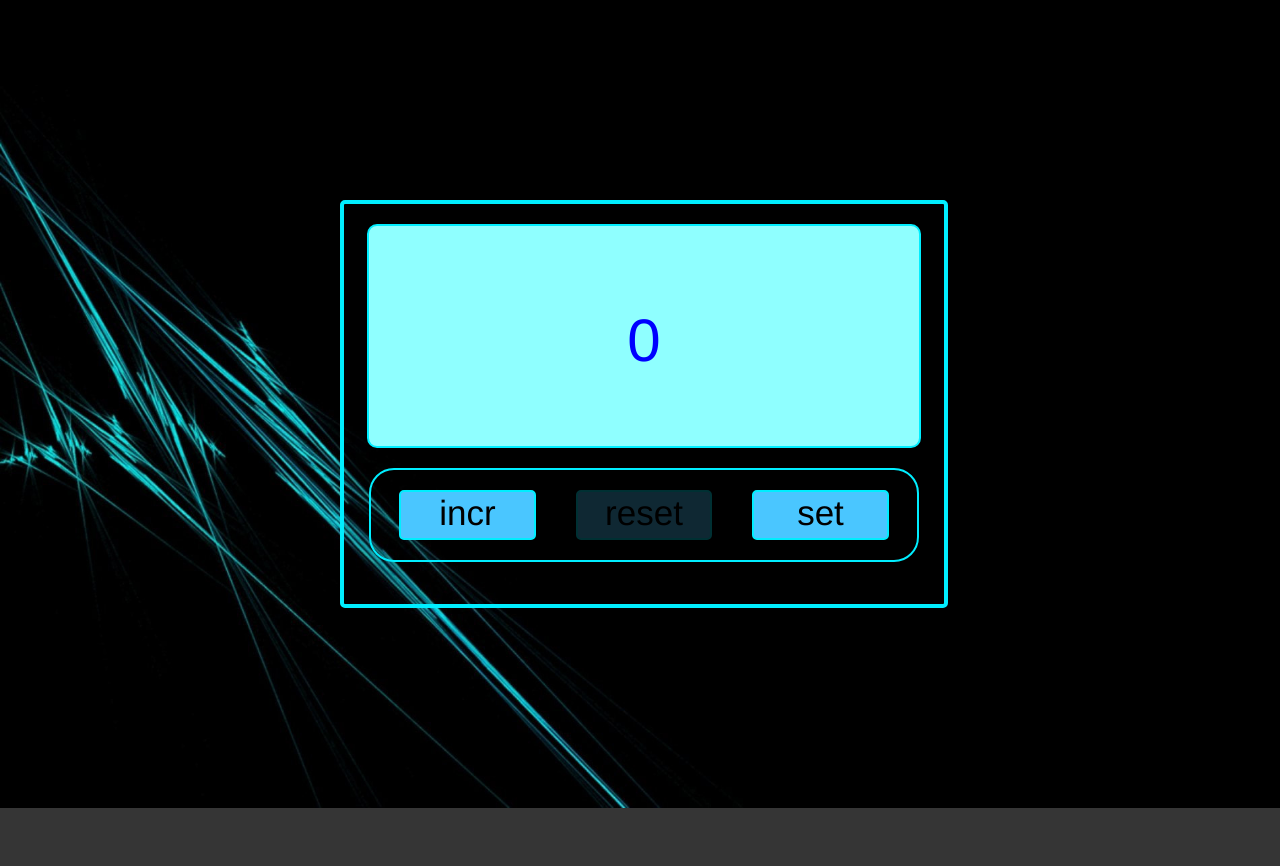
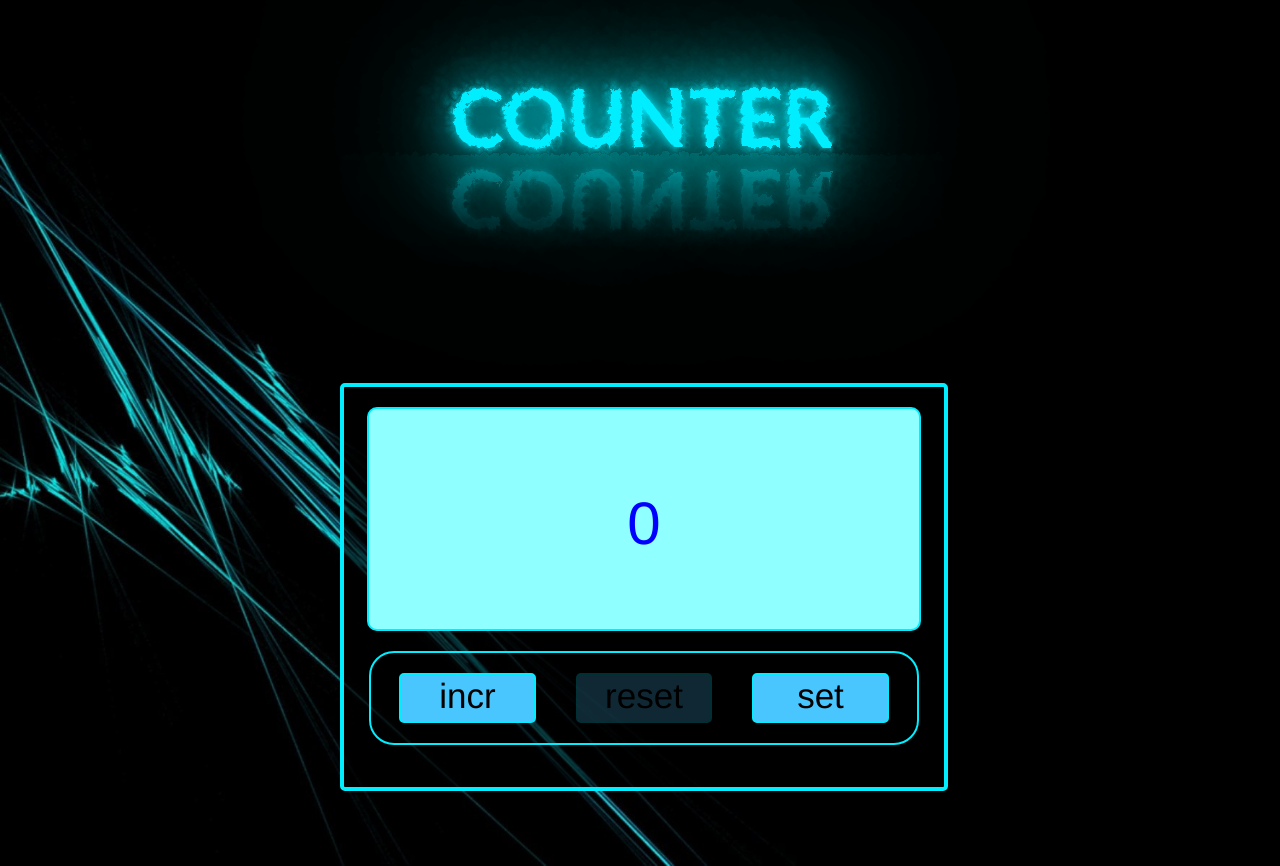
Before and after one commit to Pavelkv94/Counter, a React (Create React App) app: page /Counter in a window 1280 px wide. Before the commit the page ends 808 px from the top, so only its background shows below. Built offline with nearby package versions, Linux system fonts and the light colour scheme; the HTML template or start-up script is replaced by a standard one.

Commit message:
feat: add animated Head Title for counter

```diff
--- a/src/App.css
+++ b/src/App.css
@@ -3,12 +3,13 @@ body {
   background-image: url(./assets/backgr.jpg);
   background-repeat: no-repeat;
   background-size: cover;
+  min-height: 100vh;
 }
 
 .App {
   text-align: center;
   width: 600px;
-  margin: 200px auto;
+  margin: 0px auto;
 }
 
 .countContainer {
@@ -16,7 +17,7 @@ body {
   height: 400px;
   border: rgb(0, 238, 255) 4px solid;
   border-radius: 5px;
-  background-color: rgba(0, 0, 0, 0.192);
+  background-color: rgba(0, 0, 0, 0.699);
 }
 
 .display {
@@ -123,4 +124,5 @@ body {
 }
 
 .input::-webkit-inner-spin-button {
-  opacity: 1;}
+  opacity: 1;
+}
--- a/src/App.tsx
+++ b/src/App.tsx
@@ -2,6 +2,7 @@ import React, { useState } from 'react';
 import { BrowserRouter, Route } from 'react-router-dom';
 import './App.css';
 import { Counter } from './components/Counter';
+import { HeadTitle } from './components/HeadTitle/HeadTitle';
 import { Setting } from './components/Setting';
 
 function App() {
@@ -18,8 +19,9 @@ function App() {
   return (
     <BrowserRouter>
       <div className="App" >
+        <HeadTitle/>
         <Route render={() => <Counter value={value} addInc={addInc} reset={reset} />} path="/Counter" />
-        <Route render={() => <Setting  />} path="/setting" />
+        <Route render={() => <Setting />} path="/setting" />
       </div>
     </BrowserRouter>
   );
--- /dev/null
+++ b/src/components/HeadTitle/HeadTitle.css
@@ -0,0 +1,22 @@
+.headTitle {
+    color: white;
+
+    position: relative;
+    width: 100%;
+    text-align: center;
+    filter: url(#fire);
+    cursor: default;
+  }
+  .headTitle h2 {
+    font-size: 5em;
+    position: relative;
+    color: rgb(0, 238, 255);
+    font-weight: 600;
+    font-family: 'Trebuchet MS', 'Lucida Sans Unicode', 'Lucida Grande', 'Lucida Sans', Arial, sans-serif;
+    -webkit-box-reflect: below -10px linear-gradient(transparent, #0008);
+    text-shadow: 0 0 10px rgb(0, 238, 255),
+                  0 0 40px rgb(0, 238, 255),
+                  0 0 80px rgb(0, 238, 255),
+                  0 0 160px rgb(0, 238, 255),
+                  0 0 240px rgb(0, 238, 255);
+  }
--- /dev/null
+++ b/src/components/HeadTitle/HeadTitle.tsx
@@ -0,0 +1,16 @@
+import React from 'react';
+import './HeadTitle.css';
+
+export function HeadTitle(props: any) {
+    return (<>
+<div className="headTitle"><h2>COUNTER</h2></div>
+        <svg>
+          <filter id="fire">
+            <feTurbulence id="turbulance" baseFrequency="0.1 0.1" numOctaves="2" seed="0">
+              <animate attributeName="baseFrequency" dur='8s' values="0.1 0.1;0.12 0.12" repeatCount="indefinite"></animate>
+            </feTurbulence>
+            <feDisplacementMap in="SourceGraphic" scale="8"></feDisplacementMap>
+          </filter>
+        </svg>
+    </>)
+}
```
